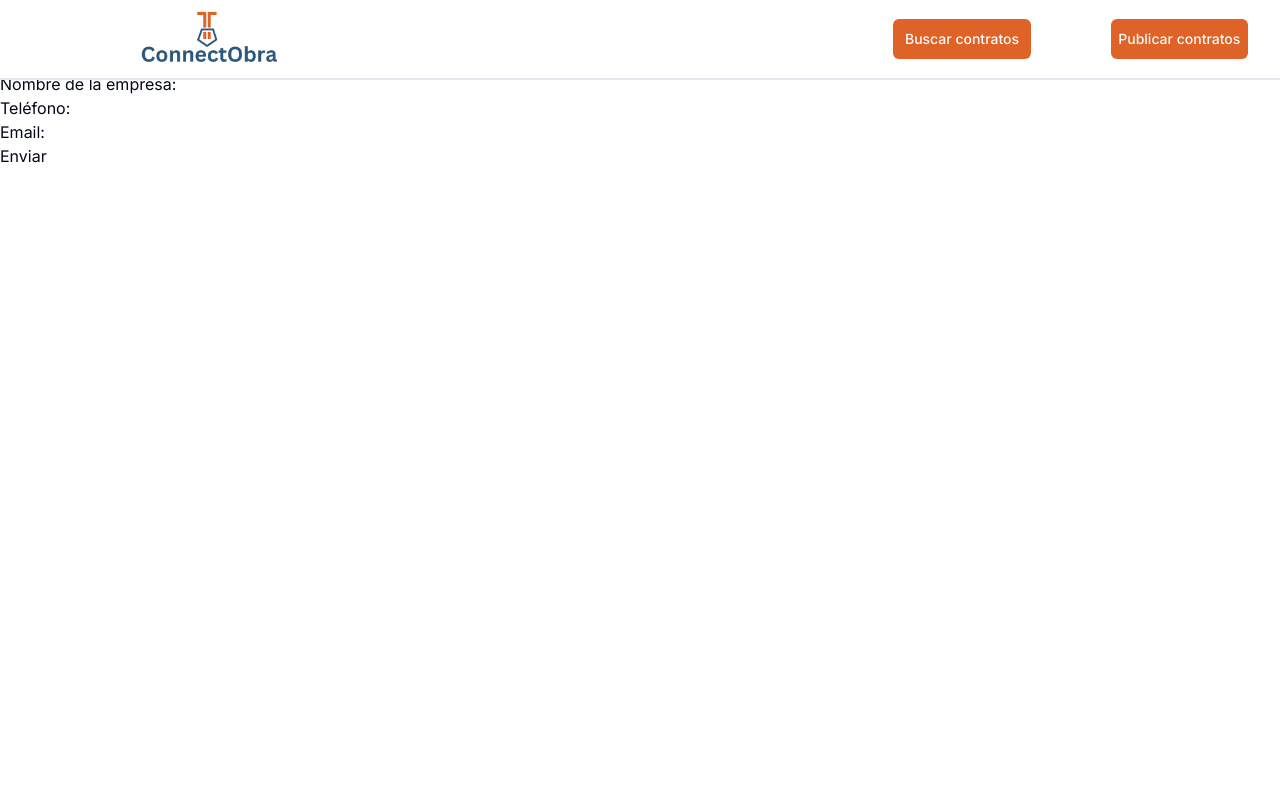
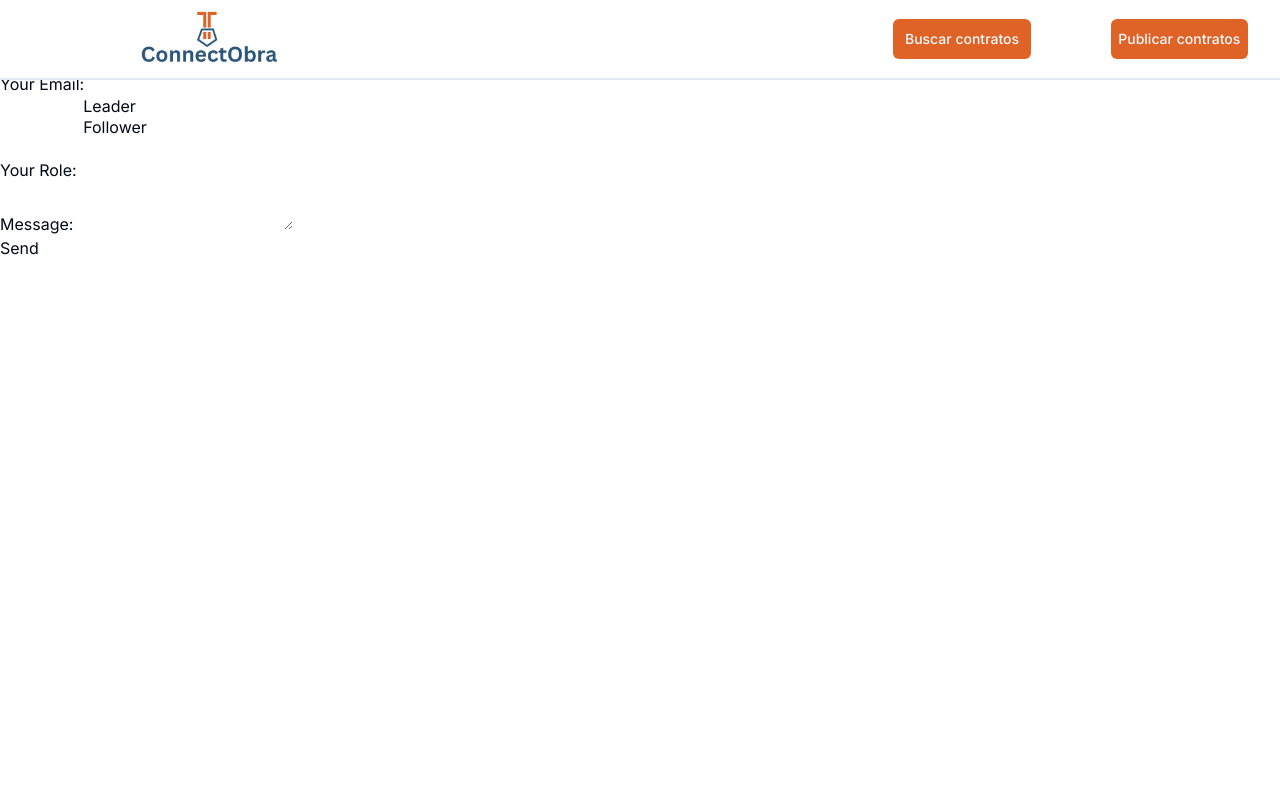
Before and after one commit to niki-tab/construction-frontend-app, a Next.js app: page /en/subcontratistas in a window 1280 px wide. Shown: the top 800 px of the page. Built offline with nearby package versions, Linux system fonts and the light colour scheme.

Commit message:
form submissions

```diff
--- a/src/app/[lang]/subcontratistas/page.tsx
+++ b/src/app/[lang]/subcontratistas/page.tsx
@@ -13,21 +13,24 @@
       <HeaderMobile lang={lang}>
       </HeaderMobile>
       <div className="h-full w-full bg-white pt-12 hidden md:block">
-      <form name="contact" method="POST" data-netlify="true">
+      <form name="contact" method="POST" netlify>
   <p>
-    <label>Nombre: <input type="text" name="name" /></label>
+    <label>Your Name: <input type="text" name="name" /></label>
   </p>
   <p>
-    <label>Nombre de la empresa: <input type="text" name="email" /></label>
+    <label>Your Email: <input type="email" name="email" /></label>
   </p>
   <p>
-    <label>Teléfono: <input type="text" name="telephone" /></label>
+    <label>Your Role: <select name="role[]" multiple>
+      <option value="leader">Leader</option>
+      <option value="follower">Follower</option>
+    </select></label>
   </p>
   <p>
-    <label>Email: <input type="email" name="email" /></label>
+    <label>Message: <textarea name="message"></textarea></label>
   </p>
-   <p>
-    <button type="submit">Enviar</button>
+  <p>
+    <button type="submit">Send</button>
   </p>
 </form>
       </div>
```
